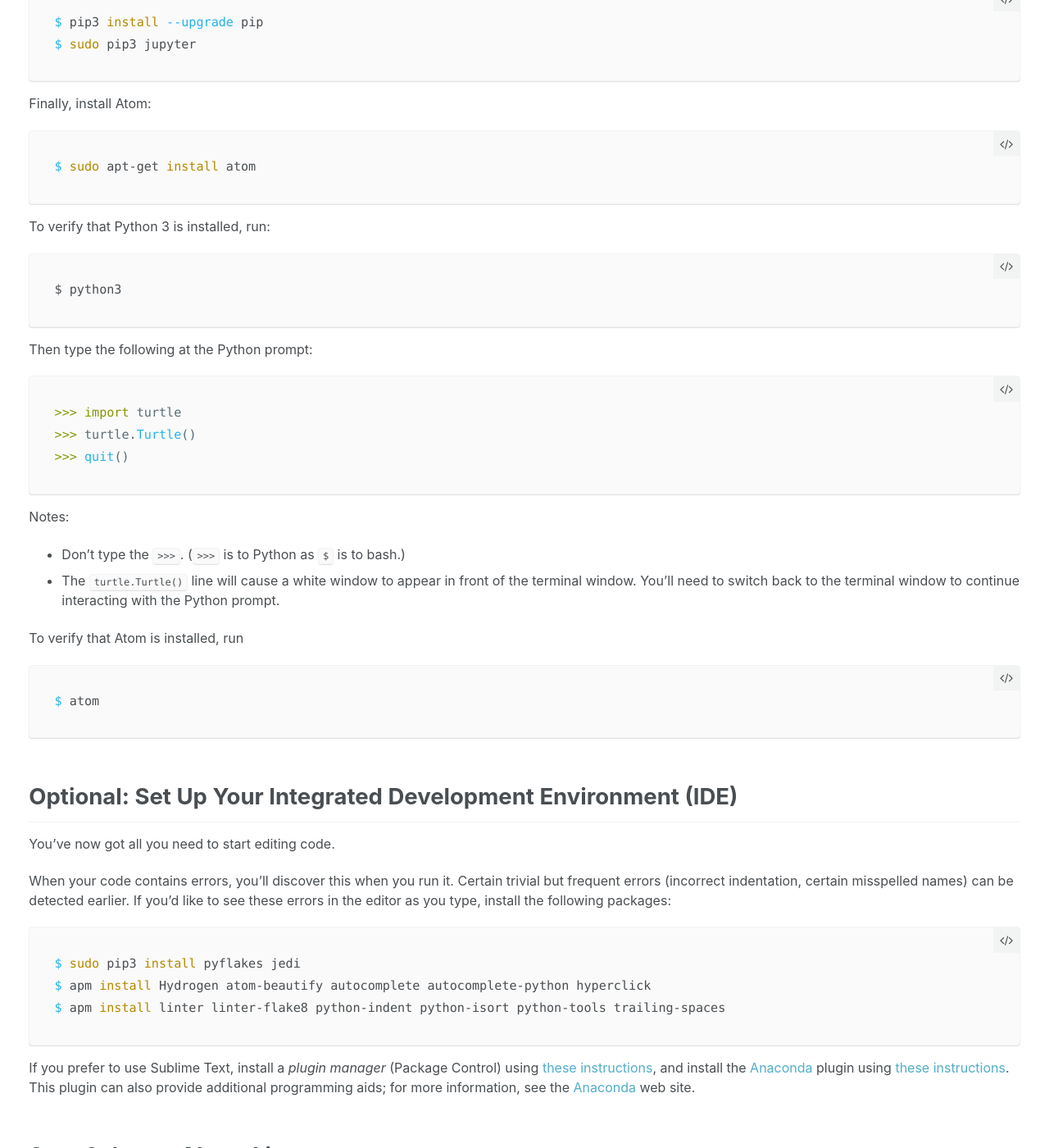
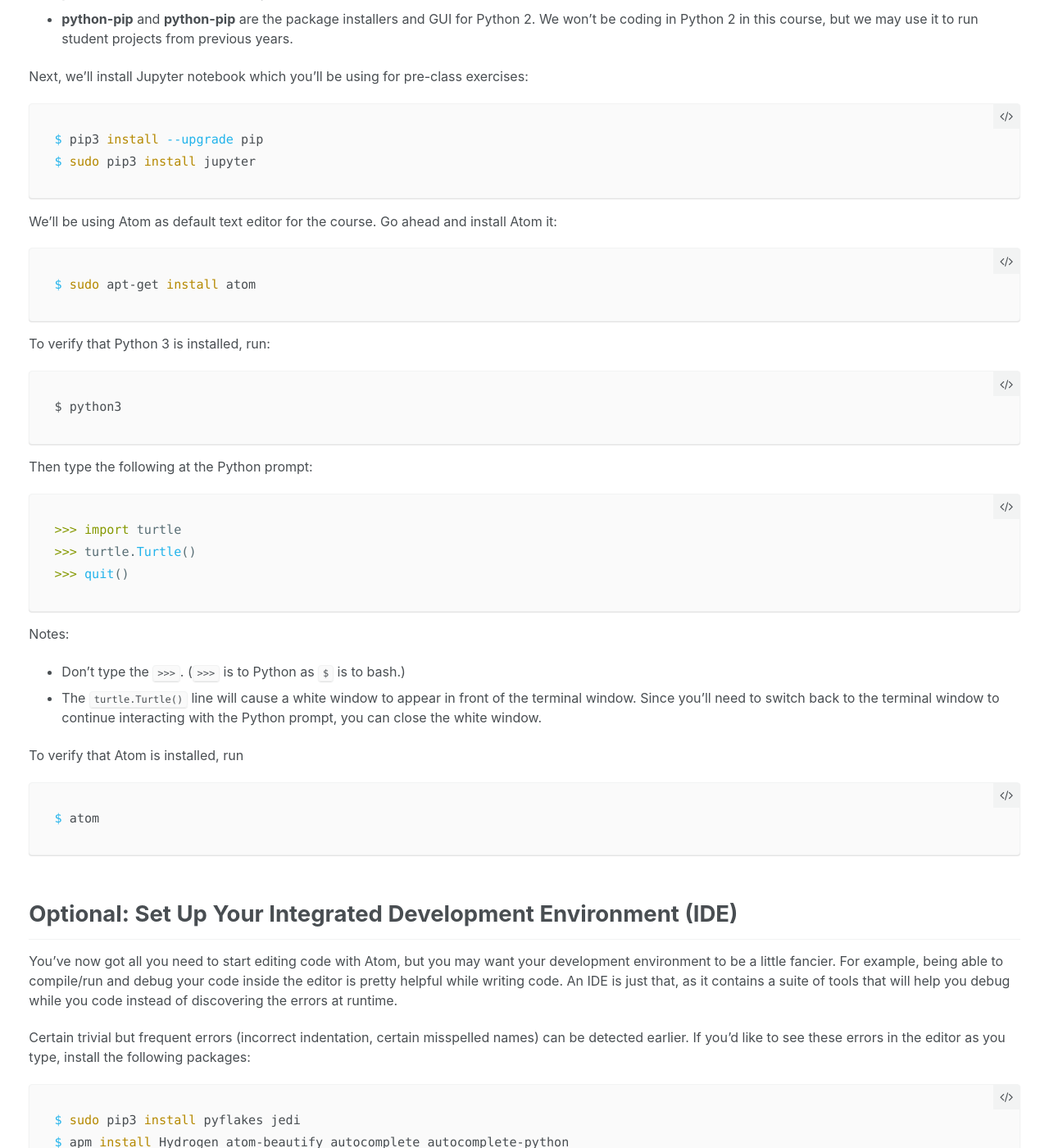
Before and after one commit to sd17spring/sd17spring.github.io, a Jekyll site: the page built from _assignments/setup-your-environment.md, in a window 1280 px wide and 1400 px high, scrolled down 2311 px. Shown: the whole window at 82% size. Built offline with Jekyll 4.4.1, drawn with Linux system fonts in a browser that asks for light colours; some of the changed text lies outside the part shown.

Commit message:
it appears hyperclick is no longer supported

````diff
--- a/_assignments/setup-your-environment.md
+++ b/_assignments/setup-your-environment.md
@@ -126,10 +126,10 @@
 
 ``` bash
 $ pip3 install --upgrade pip
-$ sudo pip3 jupyter
+$ sudo pip3 install jupyter
 ```
 
-Finally, install Atom:
+We'll be using Atom as default text editor for the course. Go ahead and install Atom it:
 
 ``` bash
 $ sudo apt-get install atom
@@ -152,7 +152,7 @@
 Notes:
 * Don't type the `>>>`. (`>>>` is to Python as `$` is to bash.)
 * The `turtle.Turtle()` line will cause a white window to appear in front of the terminal window.
-You'll need to switch back to the terminal window to continue interacting with the Python prompt.
+Since you'll need to switch back to the terminal window to continue interacting with the Python prompt, you can close the white window.
 
 To verify that Atom is installed, run
 
@@ -163,15 +163,14 @@
 
 ## Optional: Set Up Your Integrated Development Environment (IDE)
 
-You've now got all you need to start editing code.
+You've now got all you need to start editing code with Atom, but you may want your development environment to be a little fancier. For example, being able to compile/run and debug your code inside the editor is pretty helpful while writing code. An IDE is just that, as it contains a suite of tools that will help you debug while you code instead of discovering the errors at runtime.
 
-When your code contains errors, you'll discover this when you run it.
 Certain trivial but frequent errors (incorrect indentation, certain misspelled names) can be detected earlier.
 If you'd like to see these errors in the editor as you type, install the following packages:
 
 ``` bash
 $ sudo pip3 install pyflakes jedi
-$ apm install Hydrogen atom-beautify autocomplete autocomplete-python hyperclick
+$ apm install Hydrogen atom-beautify autocomplete autocomplete-python
 $ apm install linter linter-flake8 python-indent python-isort python-tools trailing-spaces
 ```
 
````
Also changed, not shown: other parts of _assignments/setup-your-environment.md (+7 -7 lines).
